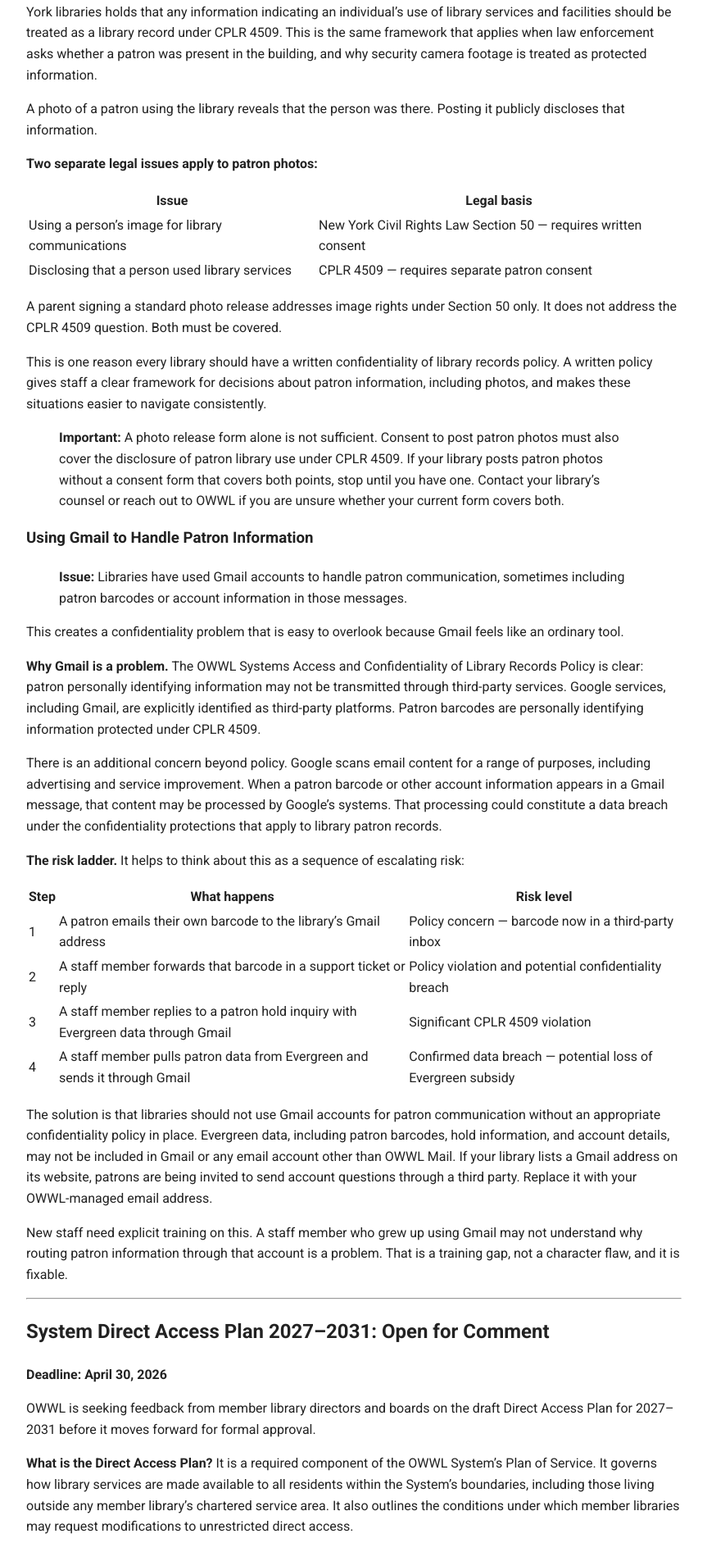
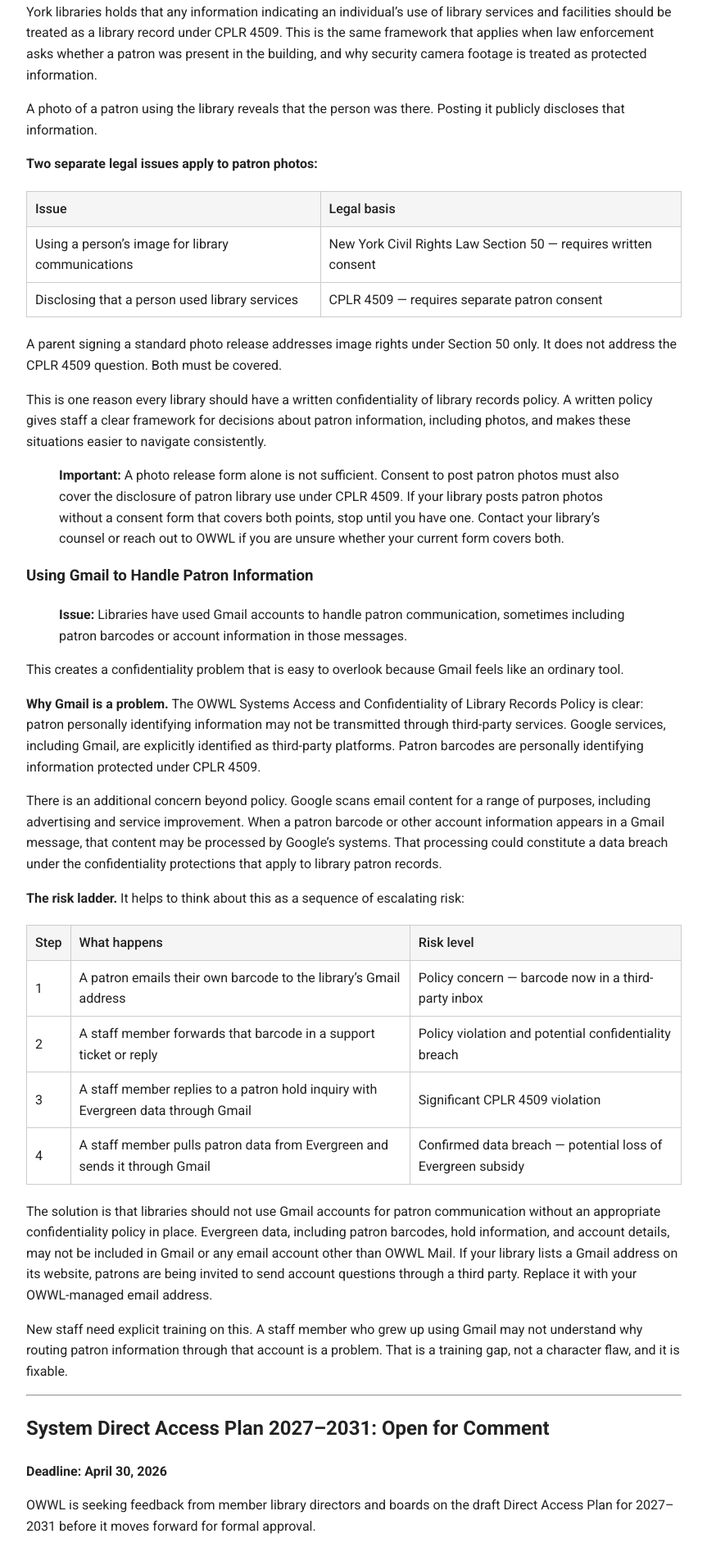
Before and after one commit to projectlibrarian/director-briefing, a Jekyll site: the page built from briefings/2026.04.06.md, in a window 1280 px wide. Shown: the part 2235-4128 px from the top of the page at 82% size, without its empty margins (208-1071 px from the left). Built offline with Jekyll 4.4.1, drawn with Linux system fonts in a browser that asks for light colours.

Commit message:
Update default.html

```diff
--- a/_layouts/default.html
+++ b/_layouts/default.html
@@ -39,6 +39,24 @@
     a:hover {
       text-decoration: underline;
     }
+    table {
+  width: 100%;
+  border-collapse: collapse;
+  margin: 20px 0;
+}
+
+th, td {
+  border: 1px solid #ccc;
+  padding: 8px 10px;
+  text-align: left;
+}
+
+th {
+  background-color: #f5f5f5;
+  font-weight: 500;
+}
+
+
   </style>
 </head>
 <body>
```
